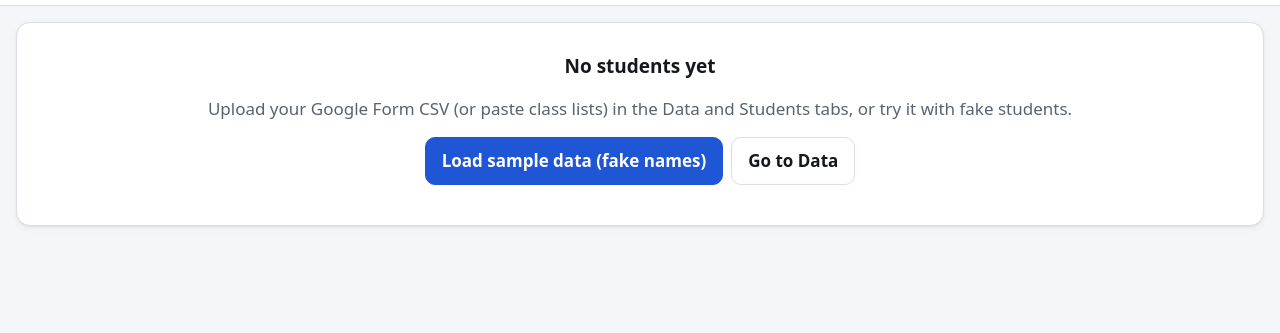
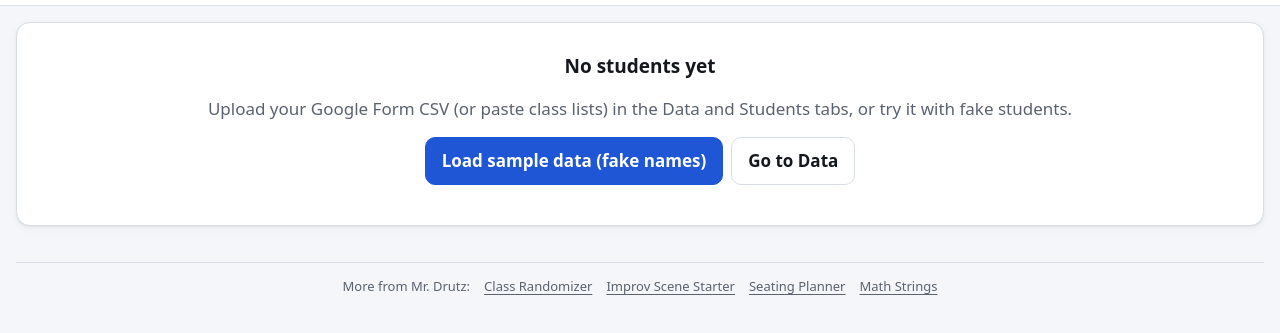
Before and after one commit to gdrutz-blip/teambuilder, a plain HTML site: page index.html in a window 1280 px wide. Shown: the part 55-388 px from the top of the page. Drawn offline with Linux system fonts and the light colour scheme.

Commit message:
Add a quiet 'More from Mr. Drutz' footer linking to the other tools
A fixed list of links (no network request, so the page's privacy policy
is unchanged). Hidden in print and in projector view.

Co-Authored-By: Claude Sonnet 5.5 <noreply@anthropic.com>
Claude-Session: https://claude.ai/code/session_01WSUdUJtXKBFZpA7KKbPX6Q

```diff
--- a/index.html
+++ b/index.html
@@ -141,6 +141,10 @@ dialog::backdrop{background:rgba(0,0,0,.45)}
 /* Projector mode */
 body.present header, body.present .setup, body.present #attCard, body.present #lvCard, body.present .btn-big, body.present .toolbar, body.present .tfoot, body.present #tab-students, body.present #tab-data, body.present .toggles{display:none!important}
 body.present main{max-width:none;padding:16px 24px 40px}
+.more-tools{margin:36px 0 0;padding-top:14px;border-top:1px solid var(--line);display:flex;flex-wrap:wrap;gap:4px 14px;justify-content:center;font-size:13px;color:var(--muted)}
+.more-tools a{color:var(--muted);text-underline-offset:3px}
+.more-tools a:hover{color:var(--accent)}
+body.present .more-tools{display:none}
 body.present .restitle{font-size:34px;text-align:center}
 body.present .grphead{font-size:30px}
 body.present .thead h3{font-size:34px}
@@ -196,6 +200,15 @@ body.present .exitpresent:hover{opacity:1}
   <section id="tab-teams"></section>
   <section id="tab-students"></section>
   <section id="tab-data"></section>
+  <!-- Links to the other tools. A fixed list on purpose: this page makes no network requests.
+       Keep in step with https://gdrutz-blip.github.io/random/tools.json -->
+  <footer class="more-tools no-print">
+    <span>More from Mr. Drutz:</span>
+    <a href="https://gdrutz-blip.github.io/random/" target="_blank" rel="noopener">Class Randomizer</a>
+    <a href="https://gdrutz-blip.github.io/drama-generator/" target="_blank" rel="noopener">Improv Scene Starter</a>
+    <a href="https://gdrutz-blip.github.io/seatingplanner/" target="_blank" rel="noopener">Seating Planner</a>
+    <a href="https://gdrutz-blip.github.io/math-strings/" target="_blank" rel="noopener">Math Strings</a>
+  </footer>
 </main>
 <button class="btn exitpresent" data-act="present">✕ Exit projector view</button>
 <div id="actionbar" class="no-print"></div>
```
